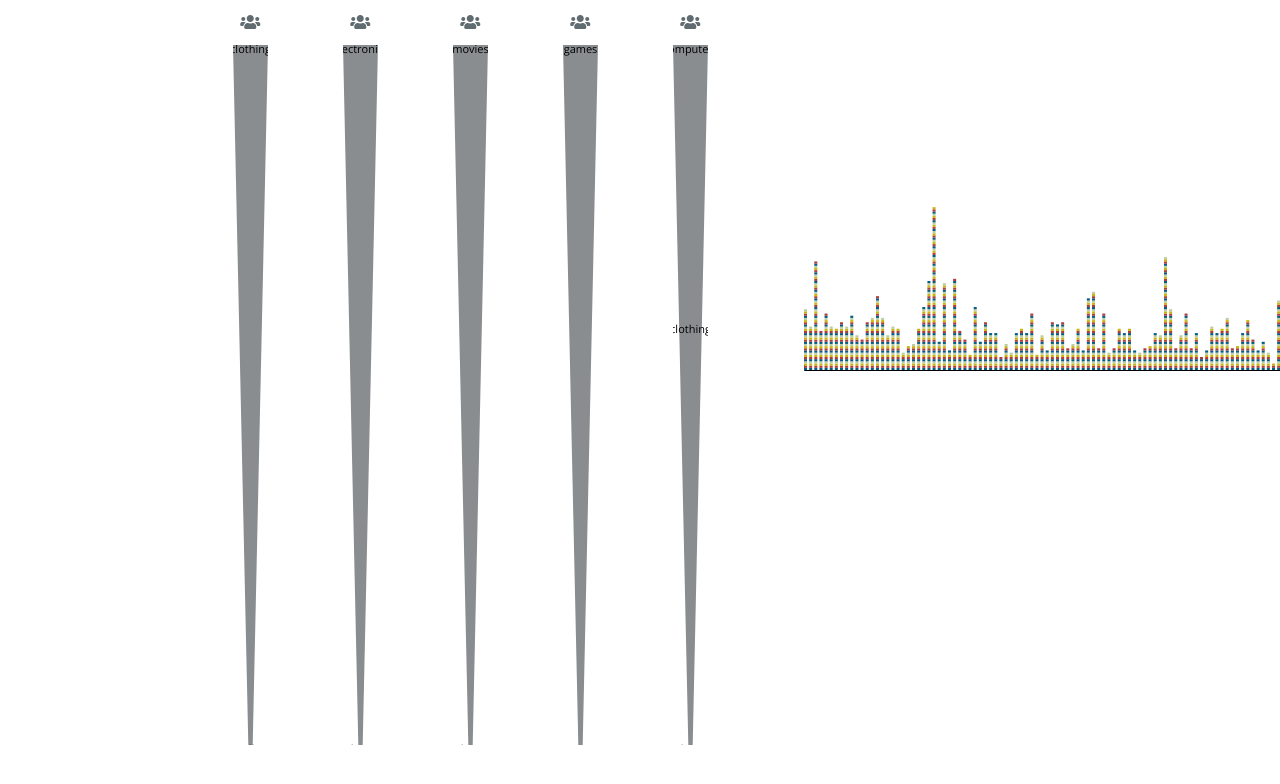
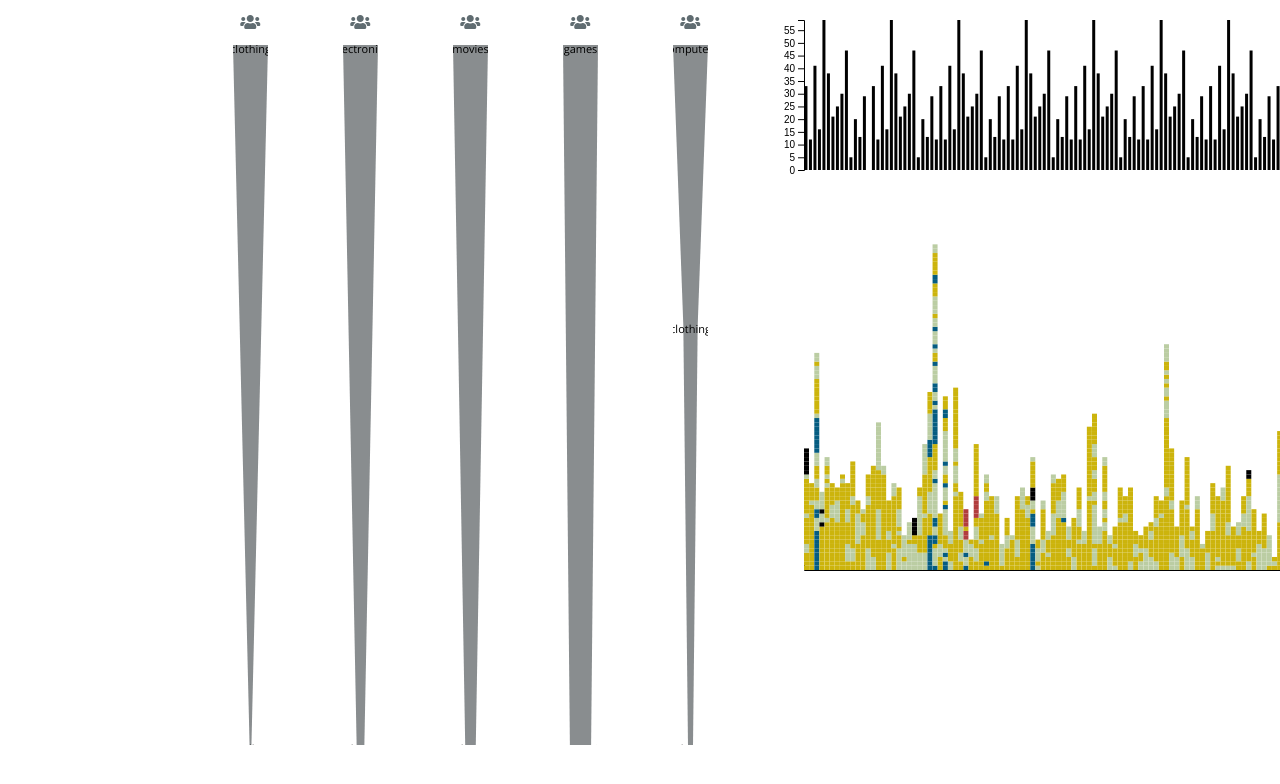
Before and after one commit to skodumur/DV_project, a plain HTML site: page index.html in a window 1280 px wide. Both pictures are taken after a click on the icon 250 px from the left and 22 px from the top of the page. Shown: the top 784 px of the page. Drawn offline with nearby package versions, Linux system fonts and the light colour scheme.

Commit message:
Colors working

```diff
--- a/index.html
+++ b/index.html
@@ -29,9 +29,9 @@
 	<div class="demo col-5" >
       </div>
 	  <div class="col-5" >
-	  <!-- <div id="barChart">
+	  <div id="barChart">
 
-             </div> -->
+             </div>
             <div id="stacked">
 
             </div>
--- a/js/PlotStackedBarChart.js
+++ b/js/PlotStackedBarChart.js
@@ -4,6 +4,55 @@ function plotStacked(index) {
 	var width = 600 - margin.left - margin.right;
 	var height = 400 - margin.top - margin.bottom;
 	var counter = 0;
+	var urlMap = {
+		"url": "category",
+		"http://www.acme.com/": "books",
+		"http://www.acme.com/SH55126545/VD55149415": "movies",
+		"http://www.acme.com/SH55126545/VD55163347": "games",
+		"http://www.acme.com/SH55126545/VD55165149": "electronics",
+		"http://www.acme.com/SH55126545/VD55166807": "computers",
+		"http://www.acme.com/SH55126545/VD55170364": "home&garden",
+		"http://www.acme.com/SH55126545/VD55173061": "handbags",
+		"http://www.acme.com/SH55126545/VD55177927": "clothing",
+		"http://www.acme.com/SH55126545/VD55179433": "shoes",
+		"http://www.acme.com/SH55126554/VD55147564": "outdoors",
+		"http://www.acme.com/SH5568487/VD55169229": "automotive",
+		"http://www.acme.com/SH5580165/VD55156528": "clothing",
+		"http://www.acme.com/SH5580165/VD55173281": "tools",
+		"http://www.acme.com/SH5582037/VD5582082": "accessories",
+		"http://www.acme.com/SH5584743/VD55162989": "grocery",
+		"http://www.acme.com/SH5584743/VD55178549": "clothing",
+		"http://www.acme.com/SH5585921/VD55178554": "clothing",
+		"http://www.acme.com/SH5585921/VD55179070": "clothing",
+		"http://www.acme.com/SH5587637/VD55129406": "clothing",
+		"http://www.acme.com/SH5587637/VD55134536": "shoes",
+		"http://www.acme.com/SH5587637/VD55137665": "shoes",
+		"http://www.acme.com/SH5587637/VD55167939": "shoes",
+		"http://www.acme.com/SH5587637/VD55178312": "shoes",
+		"http://www.acme.com/SH5587637/VD55178699": "shoes",
+		"http://www.acme.com/SH559026/VD5568891": "handbags",
+		"http://www.acme.com/SH559026/VD5582785": "handbags",
+		"http://www.acme.com/SH559040/VD55175948": "handbags",
+		"http://www.acme.com/SH559044/VD5586386": "handbags",
+		"http://www.acme.com/SH559056/VD55178907": "handbags",
+		"http://www.acme.com/SH559056/VD55179132": "handbags",
+		"http://www.acme.com/SH559056/VD55181666": "handbags"
+	}
+	var colorCode = {
+		"accessories": "#BBCDA3",
+		"automotive": "#055C81",
+		"books": "#B13C3D",
+		"clothing": "#CCB40C",
+		"computers": "#BBCDA3",
+		"electronics": "#055C81",
+		"games": "#B13C3D",
+		"grocery": "#CCB40C",
+		"handbags": "#BBCDA3",
+		"home&garden": "#055C81",
+		"movies": "#B13C3D",
+		"outdoors": "#CCB40C",
+		"shoes": "#CCB40C"
+	}
 
 	var x = d3.scaleLinear()
 		.range([0, width]);
@@ -32,14 +81,14 @@ function plotStacked(index) {
 
 			var y0_positive = 0;
 			var y0_negative = 0;
-			var keys = d3.keys(data[i]);
-			d.components = keys.map(function(key) {
-				return {key: key, y1: y0_positive, y0: y0_positive += 0.5 };
-				if (d[key]) {
-					return {key: key, y1: y0_positive, y0: y0_positive += 0.5 };
-				} else if (d[key] < 0) {
-					return {key: key, y0: y0_negative, y1: y0_negative += 0.5 };
-				}
+			//var keys = d3.keys(data[i]);
+			d.components = data[i].map(function(key) {
+				return {key: key, y1: y0_positive, y0: y0_positive += 1 };
+				// if (d[key]) {
+				// 	return {key: key, y1: y0_positive, y0: y0_positive += 0.5 };
+				// } else if (d[key] < 0) {
+				// 	return {key: key, y0: y0_negative, y1: y0_negative += 0.5 };
+				// }
 			})
 		})
 
@@ -73,10 +122,12 @@ function plotStacked(index) {
 		entry.selectAll("rect")
 			.data(function(d) { return d.components; })
 			.enter().append("rect")
-			.attr("width", 3)
+			.attr("width", 5)
 			.attr("y", function(d) { return y(d.y0); })
 			.attr("height", function(d) { return Math.abs(y(d.y0) - y(d.y1)); })
-			.style("fill", function(d) { return color(d.key); } );
+			.style("fill", function(d) {
+				return colorCode[urlMap[d.key]];
+			} );
 
 
 		var legend = svg.selectAll(".legend")
--- a/js/index.js
+++ b/js/index.js
@@ -92,7 +92,8 @@ function onChange() {
         },
         block: {
             highlight: true,
-			dynamicHeight: true
+            dynamicHeight: true,
+            dynamicSlope: true
         },
         label: {
             format: '{l}',
```
Also changed, not shown: js/d3-funnel.js.
